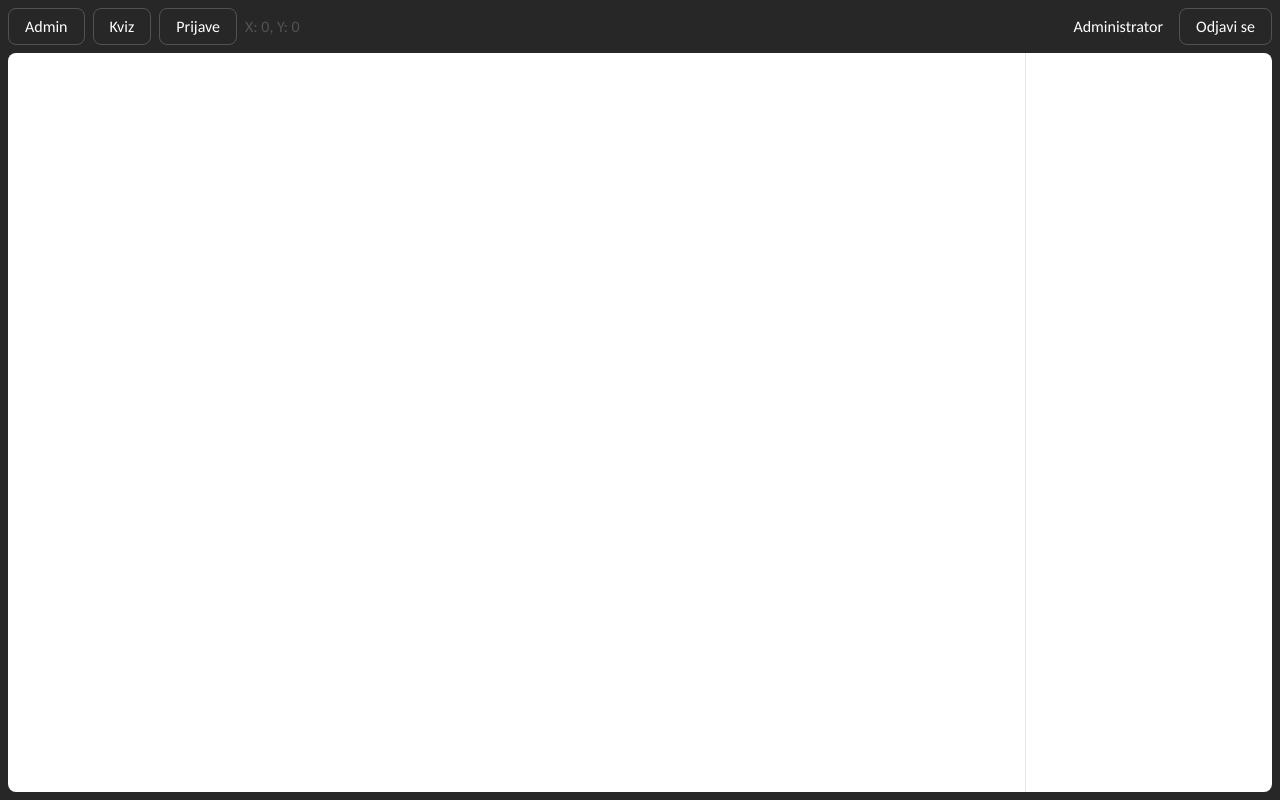
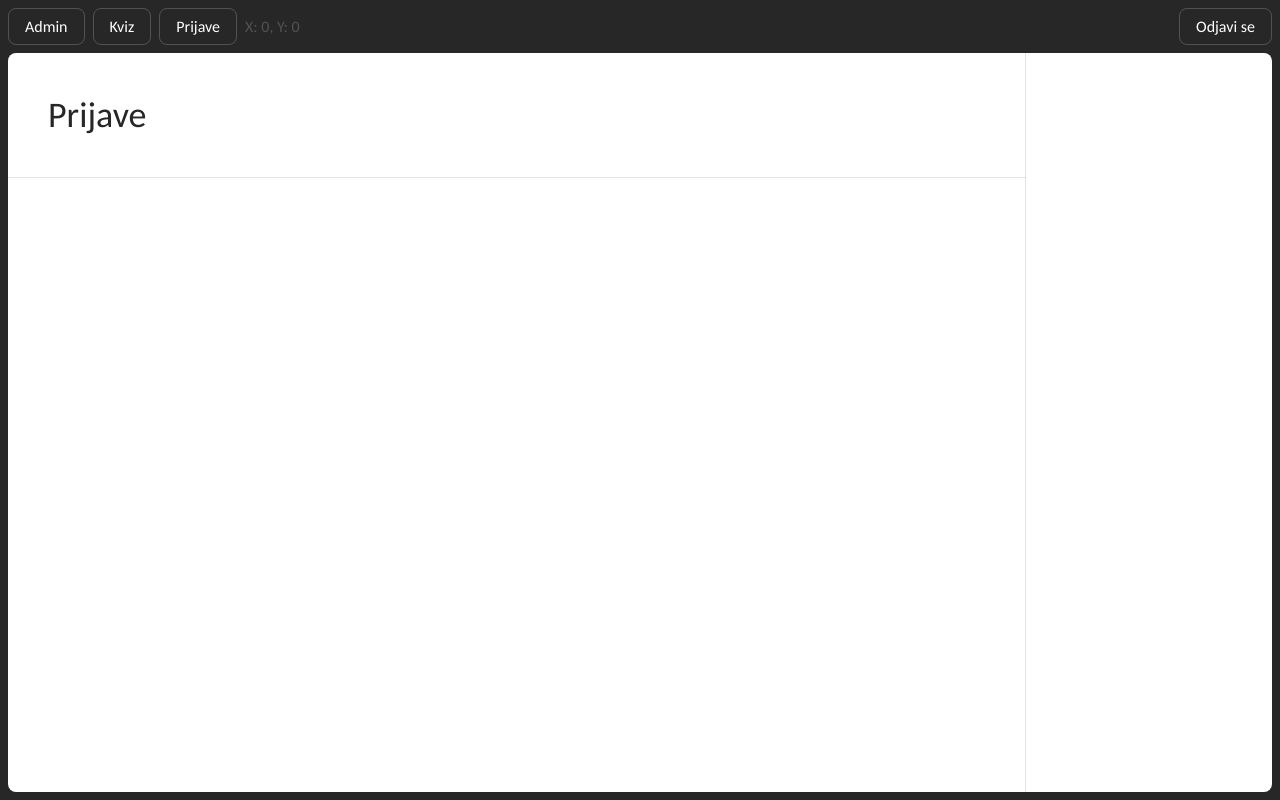
Before and after one commit to lovretomic/peta-kviz-app, a React (Vite) app: page /admin/applications in a window 1280 px wide. Built offline with nearby package versions, Linux system fonts and the light colour scheme.

Commit message:
improvements

```diff
--- a/src/pages/AdminApplicationsPage/AdminApplicationsPage.module.scss
+++ b/src/pages/AdminApplicationsPage/AdminApplicationsPage.module.scss
@@ -2,6 +2,16 @@
   width: 100%;
   height: 100%;
   display: flex;
+
+  .main {
+    .header {
+      font-size: 36px;
+      box-sizing: border-box;
+      padding: 40px 40px;
+      width: calc(100% + 10px);
+      border-bottom: 1px solid rgba(black, 0.1);
+    }
+  }
 
   .hSeparator {
     height: 100%;
@@ -10,11 +20,13 @@
     display: flex;
     align-items: center;
     justify-content: center;
+    transition: 100ms ease-in-out;
 
     &:hover {
+      background-color: rgba(black, 0.05);
       .resizeHandle {
         width: 2px;
-        background-color: rgba(black, 0.4);
+        background-color: rgba(black, 0.3);
       }
     }
 
--- a/src/pages/AdminApplicationsPage/AdminApplicationsPage.tsx
+++ b/src/pages/AdminApplicationsPage/AdminApplicationsPage.tsx
@@ -33,11 +33,9 @@ const AdminApplicationsPage = () => {
       onMouseUp={handleMouseUp}
       onMouseLeave={handleMouseUp}
     >
-      <main
-        className={c.main}
-        ref={leftRef}
-        style={{ width, color: "black" }}
-      ></main>
+      <main className={c.main} ref={leftRef} style={{ width, color: "black" }}>
+        <header className={c.header}>Prijave</header>
+      </main>
       <div
         className={clsx(c.hSeparator, { [c.isDragging]: isDragging })}
         onMouseDown={handleMouseDown}
--- a/src/router/AdminLayout/AdminLayout.module.scss
+++ b/src/router/AdminLayout/AdminLayout.module.scss
@@ -7,6 +7,10 @@
   display: flex;
   flex-direction: column;
   gap: 8px;
+
+  * {
+    color: $grey-dark;
+  }
 
   .navigation {
     width: 100%;
```
